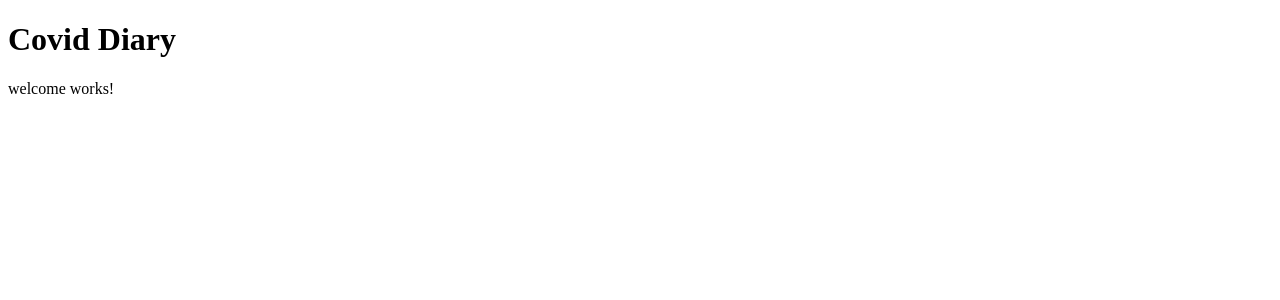
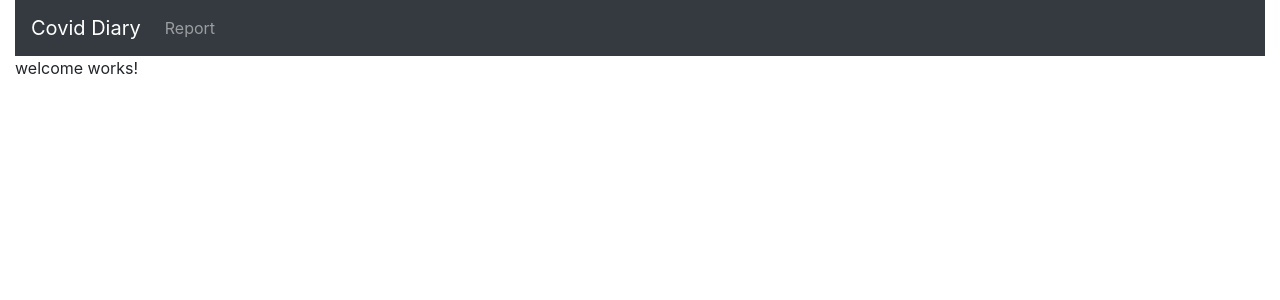
Before and after one commit to vhermecz/covid-diary, an Angular app in the folder frontend/: page / in a window 1280 px wide. Shown: the top 300 px of the page. Built offline with nearby package versions, Linux system fonts and the light colour scheme.

Commit message:
Add Bootstrap navigation

```diff
--- a/frontend/src/app/app.component.html
+++ b/frontend/src/app/app.component.html
@@ -1,2 +1,11 @@
-<h1>Covid Diary</h1>
+<!-- your navs bound to current route fragments -->
+
+<nav class="navbar navbar-expand-lg navbar-dark bg-dark">
+    <a class="navbar-brand" href="/">Covid Diary</a>
+    <ul ngbNav [activeId]="route.fragment | async" class="navbar-nav">
+        <li [ngbNavItem]="link.fragment" *ngFor="let link of links">
+            <a ngbNavLink [routerLink]="link.fragment">{{ link.title }}</a>
+        </li>
+    </ul>
+</nav>
 <router-outlet></router-outlet>
--- a/frontend/src/app/app.component.ts
+++ b/frontend/src/app/app.component.ts
@@ -1,4 +1,5 @@
 import { Component } from '@angular/core';
+import { ActivatedRoute } from '@angular/router';
 
 @Component({
   selector: 'app-root',
@@ -7,4 +8,10 @@ import { Component } from '@angular/core';
 })
 export class AppComponent {
   title = 'covid-diary';
+
+  links = [
+    { title: 'Report', fragment: 'report' }
+  ];
+
+  constructor(public route: ActivatedRoute) { }
 }
--- a/frontend/src/index.html
+++ b/frontend/src/index.html
@@ -8,9 +8,15 @@
         <link rel="icon" type="image/x-icon" href="favicon.ico" />
         <link rel="manifest" href="manifest.webmanifest" />
         <meta name="theme-color" content="#1976d2" />
+        <link
+            rel="stylesheet"
+            href="https://maxcdn.bootstrapcdn.com/bootstrap/4.4.1/css/bootstrap.min.css"
+        />
     </head>
     <body>
-        <app-root></app-root>
+        <div class="container-fluid">
+            <app-root></app-root>
+        </div>
         <noscript
             >Please enable JavaScript to continue using this
             application.</noscript
```
